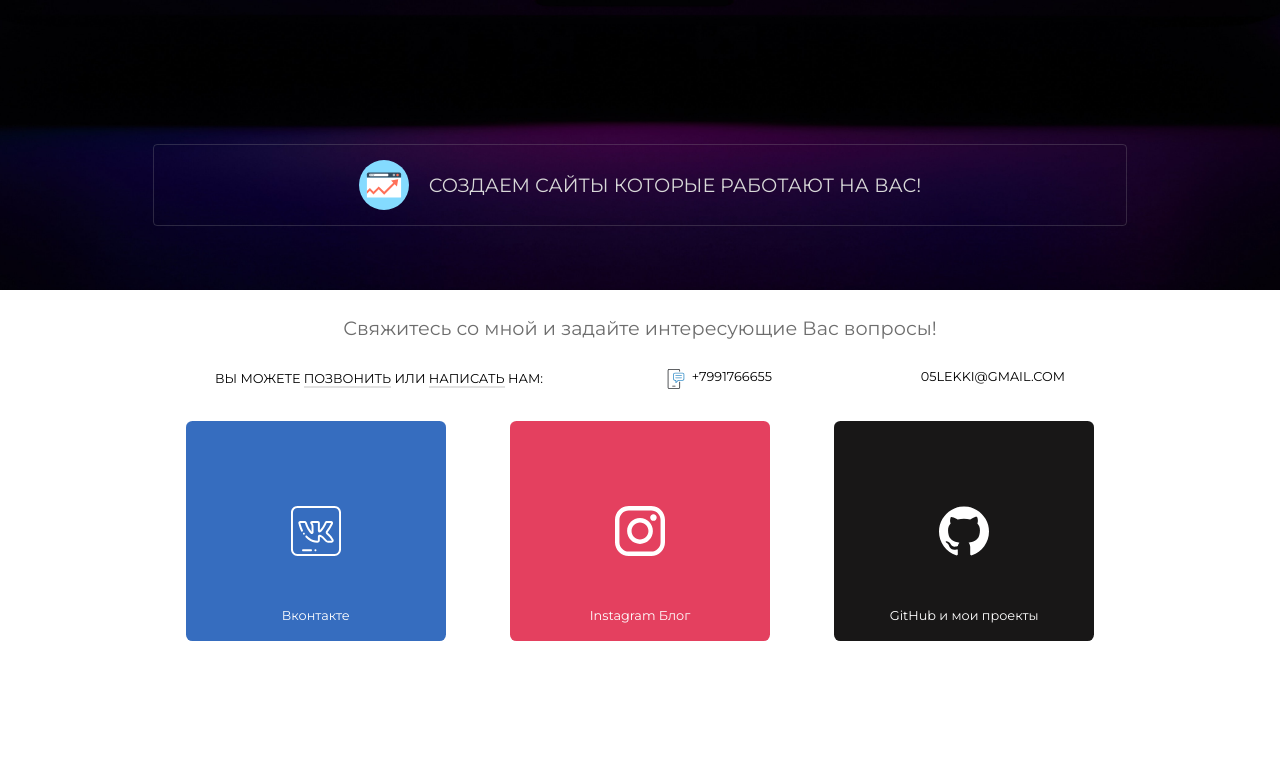
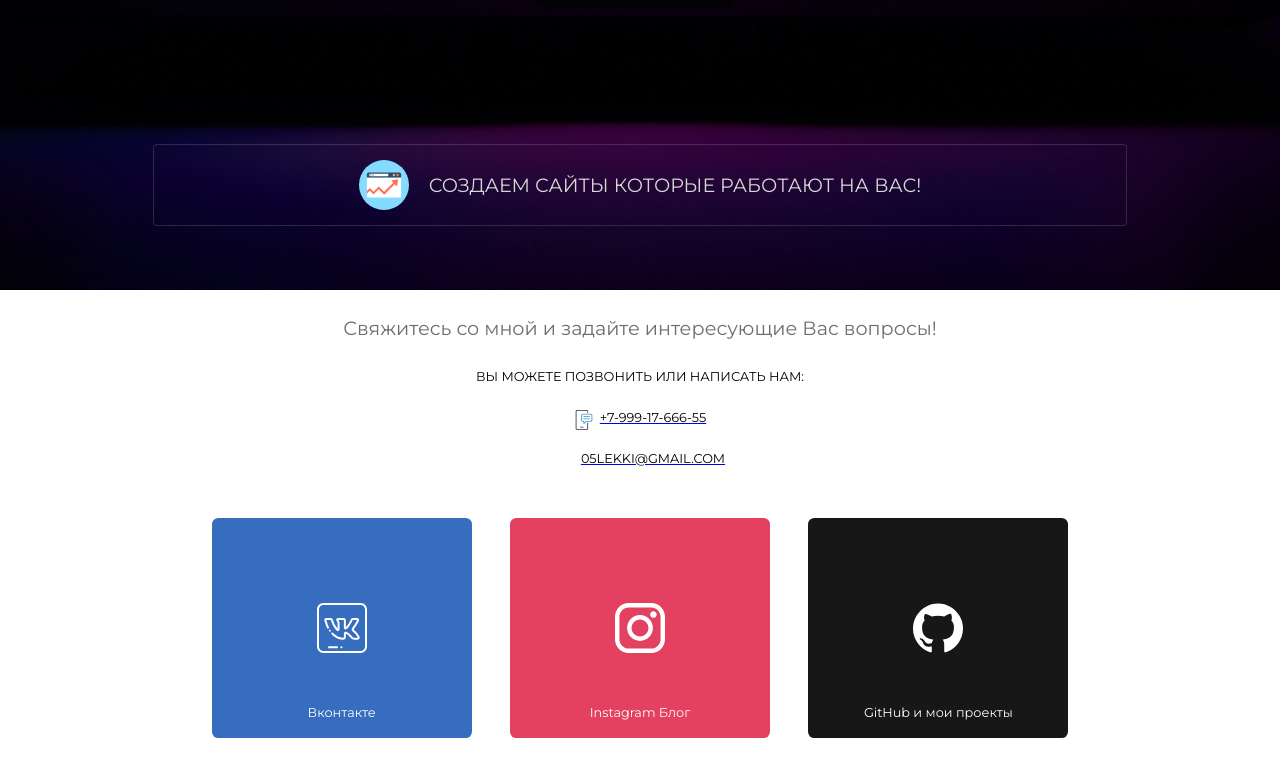
Before and after one commit to mrLekk/mrLekk.github.io, a plain HTML site: page index.html in a window 1280 px wide. Shown: the part 510-1290 px from the top of the page. Before the commit the page ends 1234 px from the top, so only its background shows below. Drawn offline with Linux system fonts and the light colour scheme.

Commit message:
Добавил номер телефона и ссылку на почту

```diff
--- a/index.html
+++ b/index.html
@@ -43,10 +43,11 @@
 
 		<div class="contacts-icons wrap">
 			<p class="contacts-style"> вы можете <span class="red-line">позвонить</span> или <span class="red-line">написать</span> нам: </p>
-			<p class="mobile contacts-style">+7991766655</p>
 
-			<p class="mail contacts-style">05lekki@gmail.com</p>
+			<a href="tel:+7-999-17-666-55">
+			<p class="mobile contacts-style">+7-999-17-666-55</p> </a>
 
+			<a href="mailto:youremailaddress"> <p class="mail contacts-style">05lekki@gmail.com</p></a>
 
 		</div>
 
--- a/main.css
+++ b/main.css
@@ -62,7 +62,8 @@ nav a {
 .middle-header {
 	display: flex;
 	flex-wrap: wrap;
-	justify-content: space-around;
+	justify-content: center;
+	padding: 20px;
 }
 
 
@@ -161,7 +162,8 @@ nav a {
 
 .contacts-icons {
 	display: flex;
-	justify-content: space-around;
+	flex-direction: column;
+	justify-content: center;
 	align-items: center;
 	flex-wrap: wrap;
 
@@ -179,8 +181,8 @@ nav a {
 	line-height: 1.2;
 }
 
-.red-line{
-	border-bottom: 2px solid #e2e2e2;
+.red-line:hover{
+	border-bottom: 2px solid #1459c16b;
 
 }
 
```
